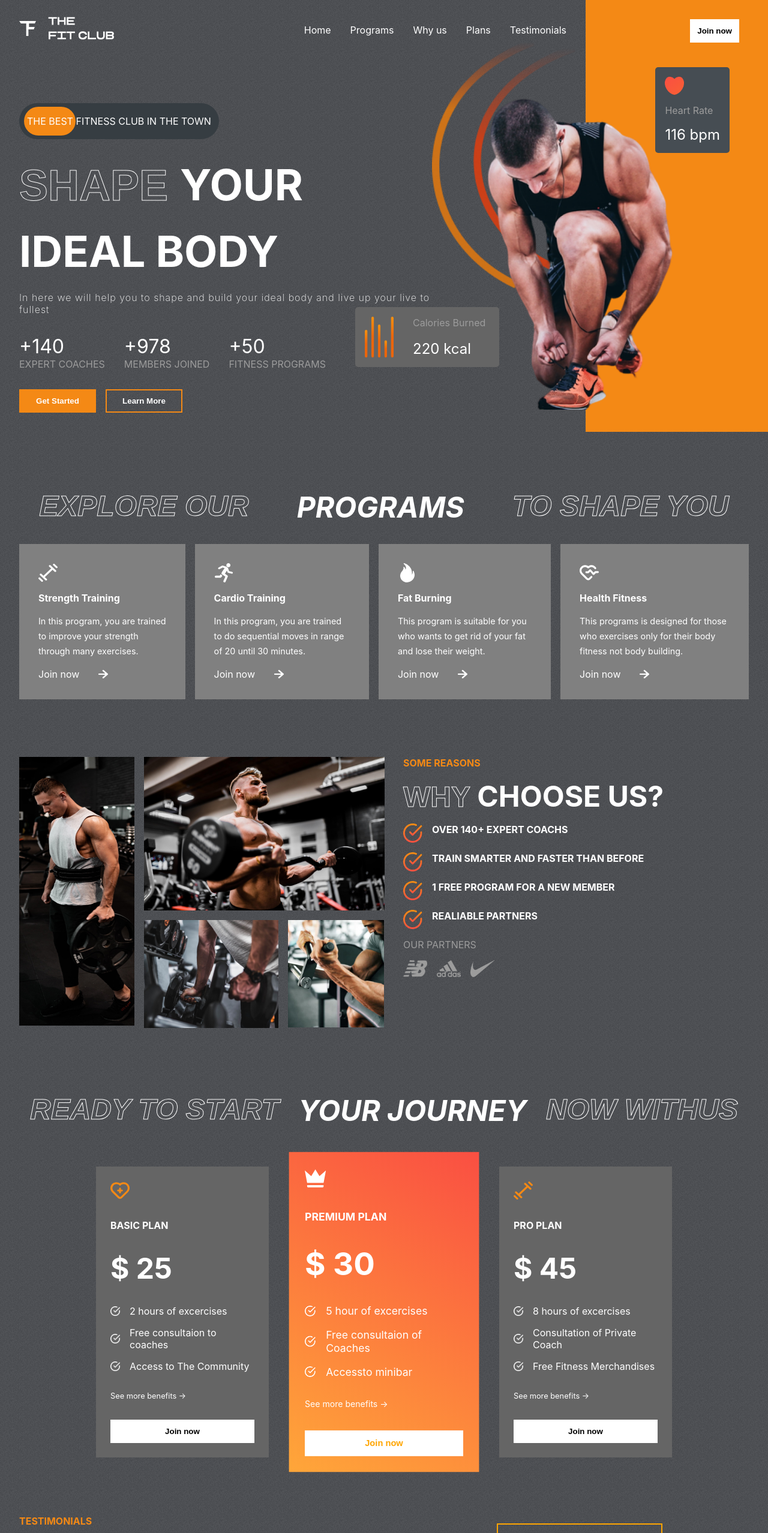
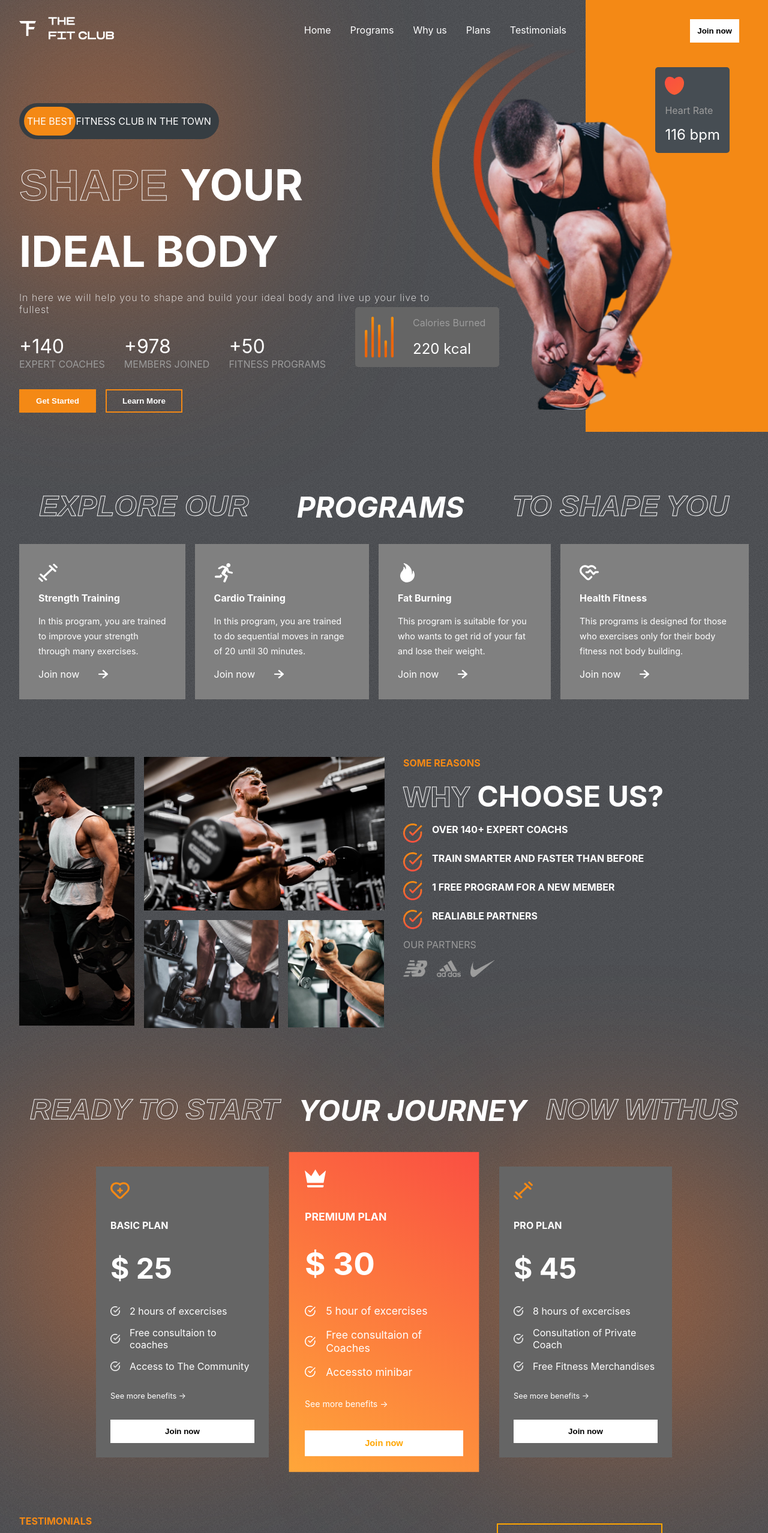
Before and after one commit to eziz-tajiev/fitGym, a React (Vite) app: page / in a window 1280 px wide. Shown: the top 2556 px of the page at 60% size. Built offline with nearby package versions, Linux system fonts and the light colour scheme.

Commit message:
began to do animation

```diff
--- a/src/App.css
+++ b/src/App.css
@@ -43,3 +43,11 @@
 .btn:hover {
   cursor: pointer;
 }
+
+.blur {
+  background: rgba(253, 120, 43, 0.69);
+  position: absolute;
+  border-radius: 50%;
+  filter: blur(150px);
+  z-index: -9;
+}
--- a/src/components/Footer/Footer.css
+++ b/src/components/Footer/Footer.css
@@ -30,3 +30,21 @@
 .logo-f > img {
   width: 10rem;
 }
+
+.footer-blur-1 {
+  bottom: 0;
+  right: 15%;
+  width: 26rem;
+  height: 12rem;
+  filter: blur(200px);
+  background: red;
+}
+
+.footer-blur-2 {
+  bottom: 0;
+  left: 15%;
+  width: 26rem;
+  height: 12rem;
+  filter: blur(200px);
+  background: rgb(255, 115, 0);
+}
--- a/src/components/Footer/Footer.tsx
+++ b/src/components/Footer/Footer.tsx
@@ -20,6 +20,8 @@
           <img src={Logo} alt="" />
         </div>
       </div>
+      <div className="blur footer-blur-1"></div>
+      <div className="blur footer-blur-2"></div>
     </div>
   )
 }
--- a/src/components/Hero/Hero.css
+++ b/src/components/Hero/Hero.css
@@ -184,3 +184,9 @@
   color: white;
   font-size: 1.5rem;
 }
+
+.hero-blur {
+  width: 22rem;
+  height: 30rem;
+  left: 0;
+}
--- a/src/components/Hero/Hero.tsx
+++ b/src/components/Hero/Hero.tsx
@@ -12,6 +12,7 @@
 const Hero = () => {
 return (
 <div className="hero">
+    <div className="blur hero-blur"></div>
     <div className="left-h">
         <Header />
         {/* The best */}
--- a/src/components/Plans/Plans.css
+++ b/src/components/Plans/Plans.css
@@ -5,6 +5,20 @@
   flex-direction: column;
   gap: 4rem;
   position: relative;
+}
+
+.plans-blur-1 {
+  width: 32rem;
+  height: 23rem;
+  top: 6rem;
+  left: 0rem;
+}
+
+.plans-blur-2 {
+  width: 32rem;
+  height: 23rem;
+  top: 10rem;
+  right: 0rem;
 }
 
 .plans {
--- a/src/components/Plans/Plans.tsx
+++ b/src/components/Plans/Plans.tsx
@@ -5,6 +5,8 @@
 const Plans = () => {
   return (
     <div className="plans-container">
+      <div className="blur plans-blur-1"></div>
+      <div className="blur plans-blur-2"></div>
       <div className='programs-header' style={{gap: '2rem'}}>
         <span className='stroke-text'>Ready to start</span>
         <span>Your journey</span>
```
